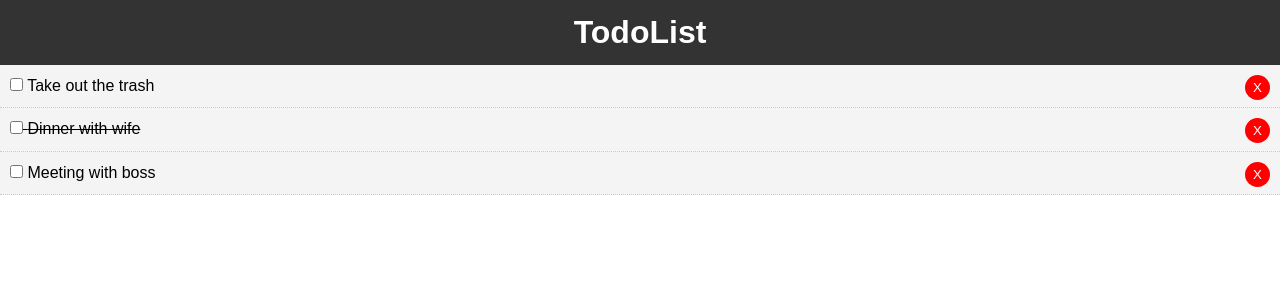
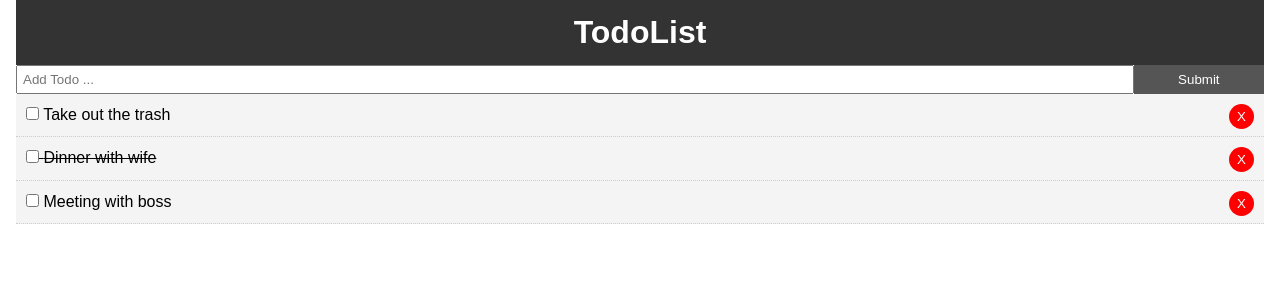
Before and after one commit to rahul7822/react_todo, a React (Create React App) app: page / in a window 1280 px wide. Shown: the top 300 px of the page. Built offline with nearby package versions, Linux system fonts and the light colour scheme.

Commit message:
add new Todo ITems
App.css

```diff
--- a/src/App.css
+++ b/src/App.css
@@ -13,3 +13,20 @@
   color:#333;
   text-decoration: none;
 }
+
+.container{
+  padding: 0 1rem;
+}
+
+.btn{
+  display: inline-block;
+  border: none;
+  background: #555;
+  color:#fff;
+  padding:7px 10px;
+  cursor: pointer;
+}
+
+.btn:hover{
+  background: #666
+}
--- a/src/App.js
+++ b/src/App.js
@@ -1,6 +1,8 @@
 import React, { Component } from 'react';
 import Header from './components/layout/Header';
 import Todos from './components/Todos';
+import AddTodo from './components/AddTodo';
+
 
 import './App.css';
 
@@ -41,12 +43,25 @@
              todo.id !== id)]});
     }
 
+    //Add Todo
+    addTodo=(title)=>{
+        const newTodo={
+            id:4,
+            title,
+            completed:false
+        }
+        this.setState({todos:[...this.state.todos,newTodo]});
+    }
+
     render() {
        // console.log(this.state.todos);
         return (
         <div className = "App" >
+            <div className="container">
                 <Header/>
+                <AddTodo addTodo={this.addTodo}/>
                 <Todos todos={this.state.todos} markComplete={this.markComplete} delTodo={this.delTodo}/>
+            </div>
         </div>
         );
     }
--- a/src/components/AddTodo.js
+++ b/src/components/AddTodo.js
@@ -0,0 +1,39 @@
+import React, { Component } from 'react'
+
+export class AddTodo extends Component {
+
+  state={
+      title:''
+  }
+
+  onSubmit=(e)=>{
+      e.preventDefault();
+      this.props.addTodo(this.state.title);
+      this.setState({title:''});
+  }
+
+  onChange=(e)=>this.setState({[e.target.name]:e.target.value});
+
+  render() {
+    return (
+      <form onSubmit={this.onSubmit} style={{display:'flex'}}>
+          <input
+            type="text"
+            name="title"
+            value={this.state.title}
+            style={{flex:'10',padding:'5px'}}
+            placeholder="Add Todo ..."
+            onChange={this.onChange}
+          />
+          <input
+            type="submit"
+            value="Submit"
+            className="btn"
+            style={{flex:'1'}}
+          />
+      </form>
+    )
+  }
+}
+
+export default AddTodo
```
Lines whose indentation alone changed are shown as unchanged.
